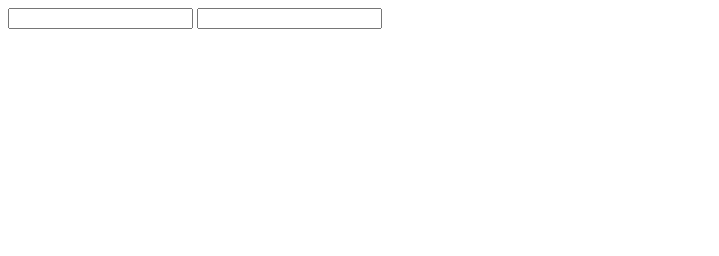
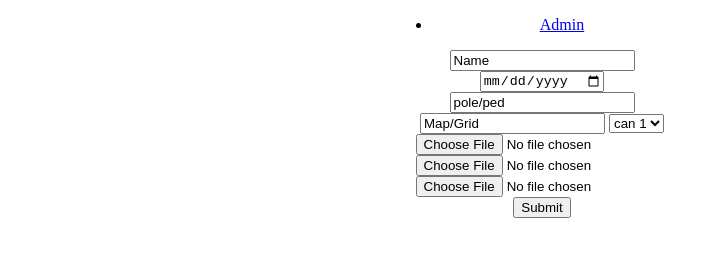
Before and after one commit to Dakcarson/testing, a plain HTML site: page index.html in a window 1280 px wide. Shown: the whole page, without its empty margins (0-719 px from the left). Drawn offline with Linux system fonts and the light colour scheme.

Commit message:
Added "front end" admin updated front page added wanted file structure for invoices

```diff
--- /dev/null
+++ b/css/master.css
@@ -0,0 +1,5 @@
+body {
+  text-align: center;
+  width: 300px;
+  padding: 0 30%;
+}
--- a/index.html
+++ b/index.html
@@ -3,11 +3,29 @@
   <head>
     <meta charset="utf-8">
     <title>Squirrel test</title>
+    <link rel="stylesheet" href="css/master.css">
   </head>
   <body>
+    <nav>
+      <ul>
+        <li><a href="admin/index.html">Admin</a></li>
+      </ul>
+    </nav>
     <form class="" action="index.html" method="post">
-      <input type="text" name="" value="">
-      <input type="text" name="" value="">
+      <input type="text" name="Name" value="Name">
+      <input type="date" name="date" value="date">
+      <input type="text" name="pole" value="pole/ped">
+      <input type="text" name="pole" value="Map/Grid">
+      <select class="cans" name="cans">
+        <option value="1">can 1</option>
+        <option value="2">can 2</option>
+        <option value="3">can 3</option>
+      </select>
+      <input type="file" id="photo1" name="filename">
+      <input type="file" id="photo2" name="filename">
+      <input type="file" id="photo3" name="filename">
+      <input type="submit" name="Submit" value="Submit">
+
 
     </form>
   </body>
```
Also changed, not shown: admin/index.html (added, +48 -0 lines), 4 other files.
